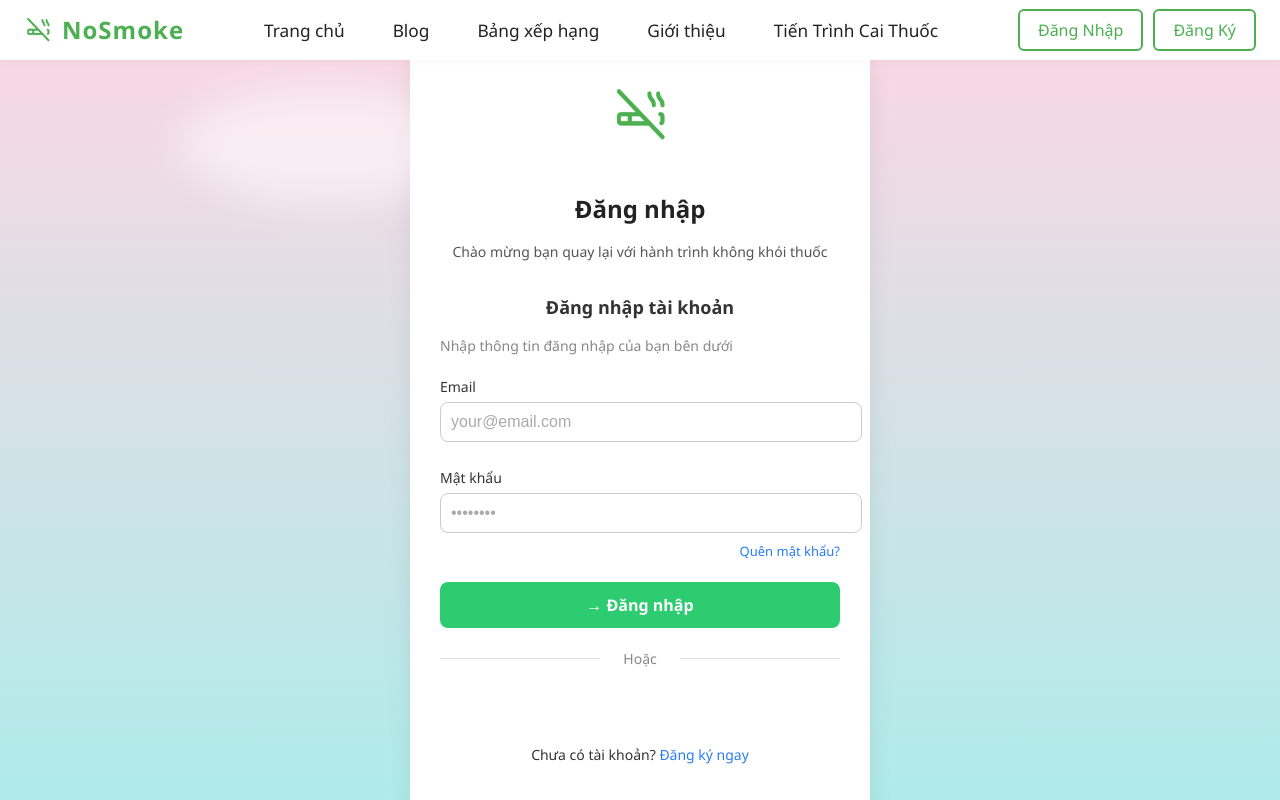
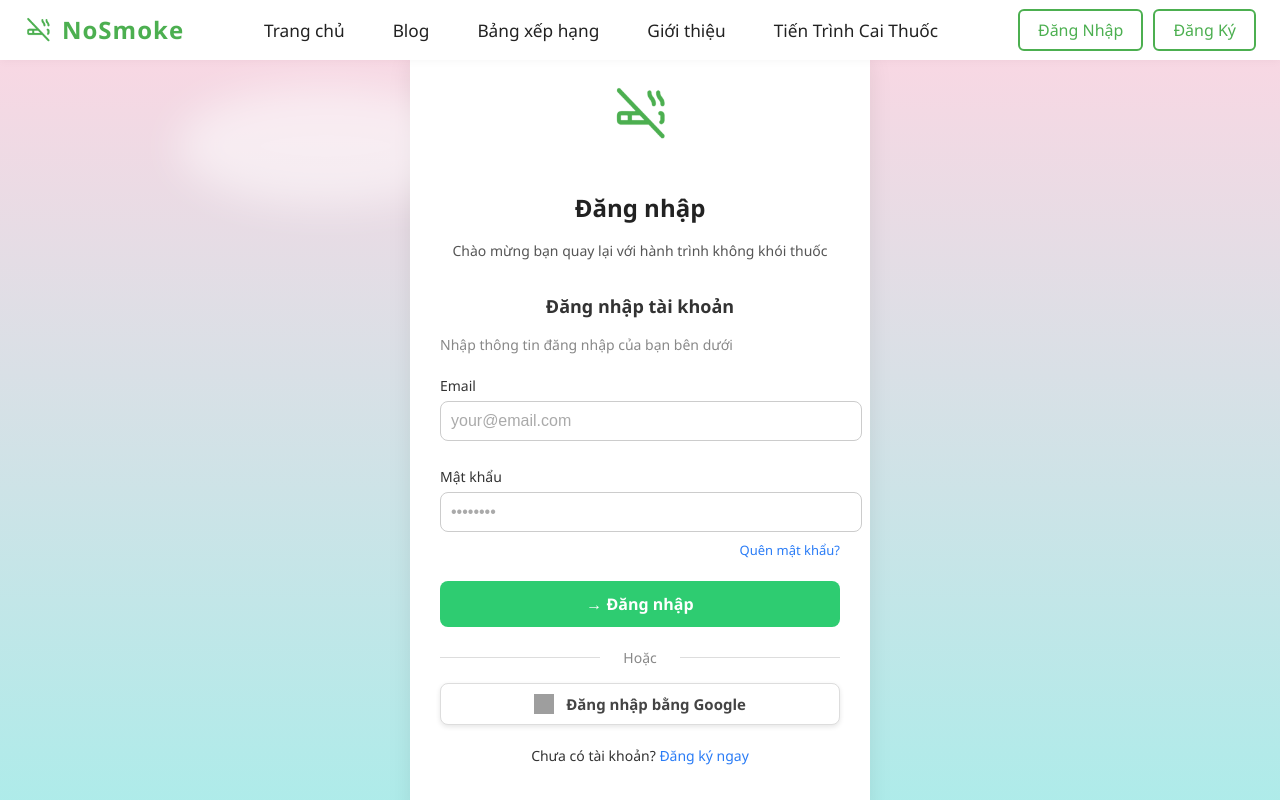
Before and after one commit to Kthichcode/SWP_ProjectQuitSmoking, a React (Vite) app in the folder Fontend/: page /login in a window 1280 px wide. Shown: the top 800 px of the page. Built offline with nearby package versions, Linux system fonts and the light colour scheme; grey boxes are pictures that could not be loaded.

Commit message:
token acess

```diff
--- a/Fontend/package.json
+++ b/Fontend/package.json
@@ -12,6 +12,7 @@
   "dependencies": {
     "@react-oauth/google": "^0.12.2",
     "@tailwindcss/vite": "^4.1.8",
+    "axios": "^1.9.0",
     "react": "^19.1.0",
     "react-dom": "^19.1.0",
     "react-icons": "^5.5.0",
--- a/Fontend/src/assets/CSS/Login.css
+++ b/Fontend/src/assets/CSS/Login.css
@@ -231,3 +231,30 @@ input:-webkit-autofill:active {
   max-height: 60px;
   overflow-y: auto;
 }
+.btn-google-custom {
+  display: flex;
+  align-items: center;
+  justify-content: center;
+  background-color: white;
+  color: #444;
+  border: 1px solid #ddd;
+  border-radius: 8px;
+  padding: 10px 16px;
+  font-weight: 600;
+  font-size: 15px;
+  cursor: pointer;
+  width: 100%;
+  transition: background-color 0.3s ease, box-shadow 0.3s ease;
+  box-shadow: 0 2px 5px rgba(0,0,0,0.1);
+}
+
+.btn-google-custom:hover {
+  background-color: #f7f7f7;
+  box-shadow: 0 3px 8px rgba(0,0,0,0.15);
+}
+
+.google-logo {
+  width: 20px;
+  height: 20px;
+  margin-right: 12px;
+}
--- a/Fontend/src/pages/Login.jsx
+++ b/Fontend/src/pages/Login.jsx
@@ -1,25 +1,36 @@
 import React, { useState } from 'react';
-import { GoogleLogin } from '@react-oauth/google';
+import { useGoogleLogin } from '@react-oauth/google';
 import '../assets/CSS/Login.css';
 import { Link } from 'react-router-dom';
+import axios from 'axios';
 
 function Login() {
   const [accessToken, setAccessToken] = useState('');
-
-  const handleGoogleLoginSuccess = (credentialResponse) => {
-    console.log('Google login success:', credentialResponse);
-    if (credentialResponse.credential) {
-      setAccessToken(credentialResponse.credential);
-    }
-  };
-
-  const handleGoogleLoginError = () => {
-    console.error('Google login failed');
-  };
-  //từ khúc này là phần đăng nhập bằng tài khoản email và mật khẩu gửi qua bên BACKEND
   const [email, setEmail] = useState('');
   const [password, setPassword] = useState('');
   const [errorMessage, setErrorMessage] = useState('');
+
+  const login = useGoogleLogin({
+    scope: 'openid profile email https://www.googleapis.com/auth/userinfo.profile',
+    onSuccess: async (tokenResponse) => {
+      console.log('Google login success:', tokenResponse);
+      setAccessToken(tokenResponse.access_token);
+
+      try {
+        const res = await axios.get('https://www.googleapis.com/oauth2/v3/userinfo', {
+          headers: {
+            Authorization: `Bearer ${tokenResponse.access_token}`,
+          },
+        });
+        console.log('Google User Info:', res.data);
+      } catch (err) {
+        console.error('Failed to fetch user info:', err);
+      }
+    },
+    onError: () => {
+      console.error('Google login failed');
+    },
+  });
 
   const handleLoginSubmit = async (e) => {
     e.preventDefault();
@@ -33,17 +44,16 @@ function Login() {
       if (response.ok) {
         const data = await response.json();
         console.log('Login success:', data);
-        localStorage.setItem('token', data.token);//luu token nếu cần nha
+        localStorage.setItem('token', data.token);
       } else {
         setErrorMessage('Sai tài khoản hoặc mật khẩu');
       }
     } catch (error) {
       setErrorMessage('Lỗi khi gọi API');
     }
-  }; //đến khúc này là hết phần đăng nhập bằng tài khoản email và mật khẩu gửi qua bên BACKEND
+  };
 
   return (
-    <>
     <section className="login-section">
       <div className="login-container">
         <img src="/src/assets/img1/android-chrome-192x192.png" alt="Logo" className="logo" />
@@ -69,19 +79,26 @@ function Login() {
           <div className="google-login-container">
             <p className="or-divider">Hoặc</p>
             <div className="google-login-button">
-                <GoogleLogin
-                  onSuccess={handleGoogleLoginSuccess}
-                  onError={handleGoogleLoginError}
-                  useOneTap
+              <button
+                type="button"
+                onClick={() => login()}
+                className="btn-google-custom"
+              >
+                <img
+                  src="https://developers.google.com/identity/images/g-logo.png"
+                  alt="Google logo"
+                  className="google-logo"
                 />
+                <span>Đăng nhập bằng Google</span>
+              </button>
             </div>
           </div>
 
           {accessToken && (
             <div className="token-display">
-                <h4>JWT Token:</h4>
+              <h4>Google Access Token:</h4>
               <div className="token-text">
-                  {accessToken.substring(0, 50000)}
+                {accessToken}
               </div>
             </div>
           )}
@@ -92,7 +109,6 @@ function Login() {
         </form>
       </div>
     </section>
-    </>
   );
 }
 
```
Also changed, not shown: 1 other file (tests, documents, lock files or other folders). Lines whose indentation alone changed are shown as unchanged.
